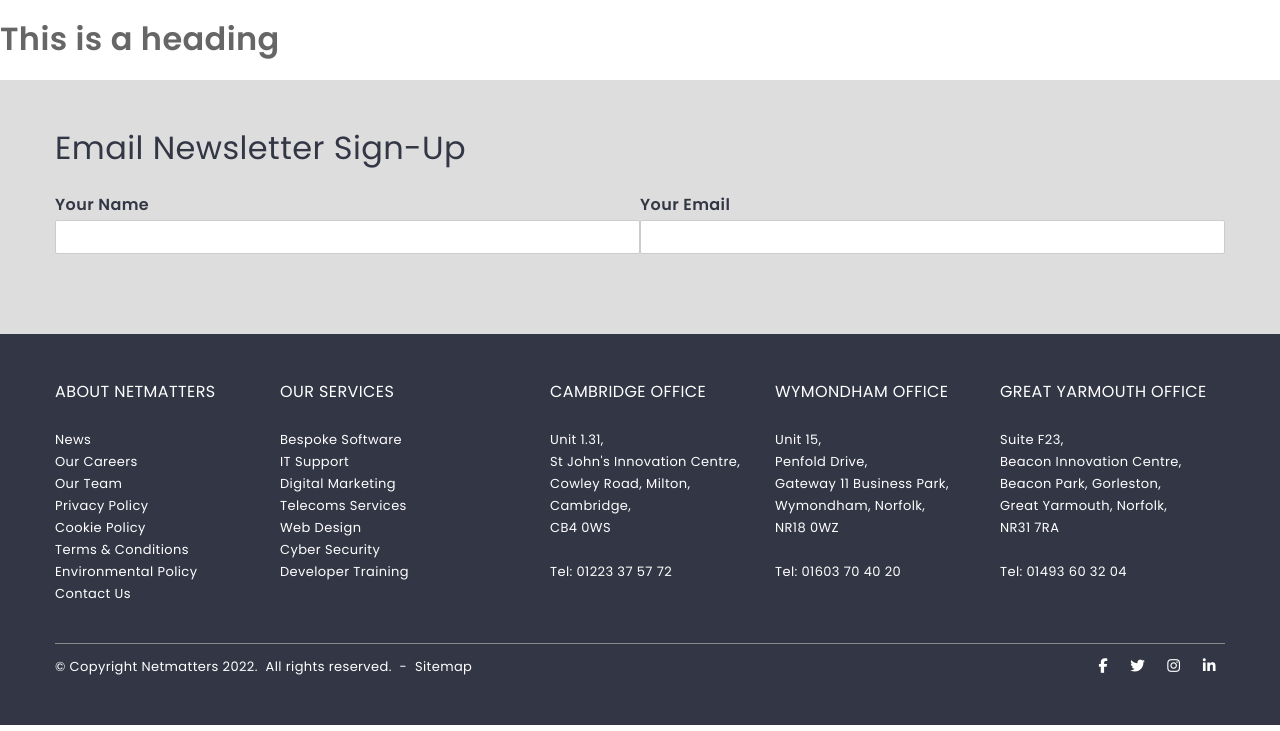
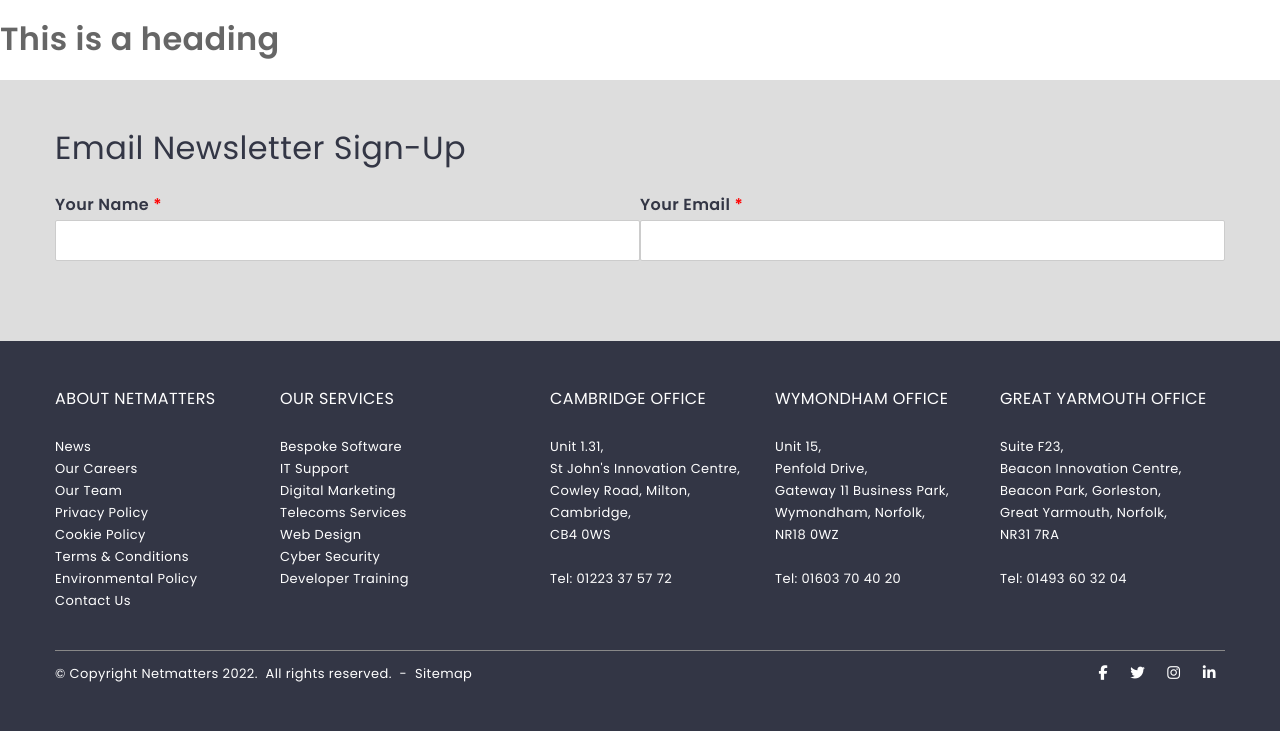
Before and after one commit to liamsinc/html-css-reflection, a PHP site: page / in a window 1280 px wide. Shown: the top 731 px of the page. Run offline with PHP 8.4, Linux system fonts and the light colour scheme; some libraries are stand-ins or nearby versions.

Commit message:
updated form styles

```diff
--- a/css/style.css
+++ b/css/style.css
@@ -343,48 +343,55 @@
   padding: 3.125em 0; }
 
 /* line 10, ../../../Documents/Netmatters/HTML_CSS_Reflection/scss/module/_newsletter.scss */
+.required:after {
+  content: ' *';
+  color: red; }
+
+/* line 15, ../../../Documents/Netmatters/HTML_CSS_Reflection/scss/module/_newsletter.scss */
 .newsletter h2 {
   font-weight: 400;
   margin: 0 0 0.9375em;
   font-size: 2em; }
 
-/* line 16, ../../../Documents/Netmatters/HTML_CSS_Reflection/scss/module/_newsletter.scss */
+/* line 21, ../../../Documents/Netmatters/HTML_CSS_Reflection/scss/module/_newsletter.scss */
 .newsletter label {
   font-weight: 600; }
 
-/* line 20, ../../../Documents/Netmatters/HTML_CSS_Reflection/scss/module/_newsletter.scss */
+/* line 25, ../../../Documents/Netmatters/HTML_CSS_Reflection/scss/module/_newsletter.scss */
 .form-input {
-  height: 2.125em;
+  height: 2.9375em;
   padding: 0.3125em 0.9375em;
   border: 1px solid #e5e5e5;
   border-color: #ccc;
   border-radius: 2px;
-  width: 100%; }
-  /* line 27, ../../../Documents/Netmatters/HTML_CSS_Reflection/scss/module/_newsletter.scss */
+  width: 100%;
+  color: #555;
+  font-size: 0.875em; }
+  /* line 34, ../../../Documents/Netmatters/HTML_CSS_Reflection/scss/module/_newsletter.scss */
   .form-input:focus {
     outline: 0;
     border-color: #5bc0de;
     box-shadow: inset 0 1px 1px rgba(0, 0, 0, 0.075), 0 0 8px rgba(91, 192, 222, 0.6); }
 
-/* line 36, ../../../Documents/Netmatters/HTML_CSS_Reflection/scss/module/_newsletter.scss */
+/* line 43, ../../../Documents/Netmatters/HTML_CSS_Reflection/scss/module/_newsletter.scss */
 .form-group {
   margin-bottom: 0.9375em; }
 
-/* line 40, ../../../Documents/Netmatters/HTML_CSS_Reflection/scss/module/_newsletter.scss */
+/* line 47, ../../../Documents/Netmatters/HTML_CSS_Reflection/scss/module/_newsletter.scss */
 label, input {
   display: block; }
 
-/* line 45, ../../../Documents/Netmatters/HTML_CSS_Reflection/scss/module/_newsletter.scss */
+/* line 52, ../../../Documents/Netmatters/HTML_CSS_Reflection/scss/module/_newsletter.scss */
 .form-label {
   margin: 0 0 0.3125em; }
 
-/* line 49, ../../../Documents/Netmatters/HTML_CSS_Reflection/scss/module/_newsletter.scss */
+/* line 56, ../../../Documents/Netmatters/HTML_CSS_Reflection/scss/module/_newsletter.scss */
 .sign-up-inputs-wrapper {
   display: flex;
   flex-direction: row;
   flex-wrap: wrap; }
 
-/* line 55, ../../../Documents/Netmatters/HTML_CSS_Reflection/scss/module/_newsletter.scss */
+/* line 62, ../../../Documents/Netmatters/HTML_CSS_Reflection/scss/module/_newsletter.scss */
 .sign-up-input {
   flex: 1 1 28.125em; }
 
--- a/index.html
+++ b/index.html
@@ -22,13 +22,13 @@
                     <div class="sign-up-inputs-wrapper">
                         <div class="sign-up-input">
                             <div class="form-group">
-                                <label class="form-label" for="name-input">Your Name</label>
+                                <label class="form-label required" for="name-input">Your Name</label>
                                 <input class="form-input" id="name-input" name="name" type="text">
                             </div>
                         </div>
                         <div class="sign-up-input">
                             <div class="form-group">
-                                <label class="form-label" for="email-input">Your Email</label>
+                                <label class="form-label required" for="email-input">Your Email</label>
                                 <input class="form-input" id="email-input" name="email" type="email">
                             </div>
                         </div>
--- a/scss/module/_newsletter.scss
+++ b/scss/module/_newsletter.scss
@@ -5,6 +5,11 @@
 
 .form {
     padding: em(50px) 0;
+}
+
+.required:after {
+    content: ' *';
+    color: red;
 }
 
 .newsletter h2 {
@@ -18,12 +23,14 @@
 }
 
 .form-input {
-    height: em(34px);
+    height: em(47px);
     padding: em(5px) em(15px);
     border: 1px solid $silver-medal;
     border-color: $cerebral-grey;
     border-radius: 2px;
     width: 100%;
+    color: $stone-cold;
+    font-size: em(14px);
     &:focus {
         outline: 0;
         border-color: $input-border;
```
Also changed, not shown: 1 other file.
